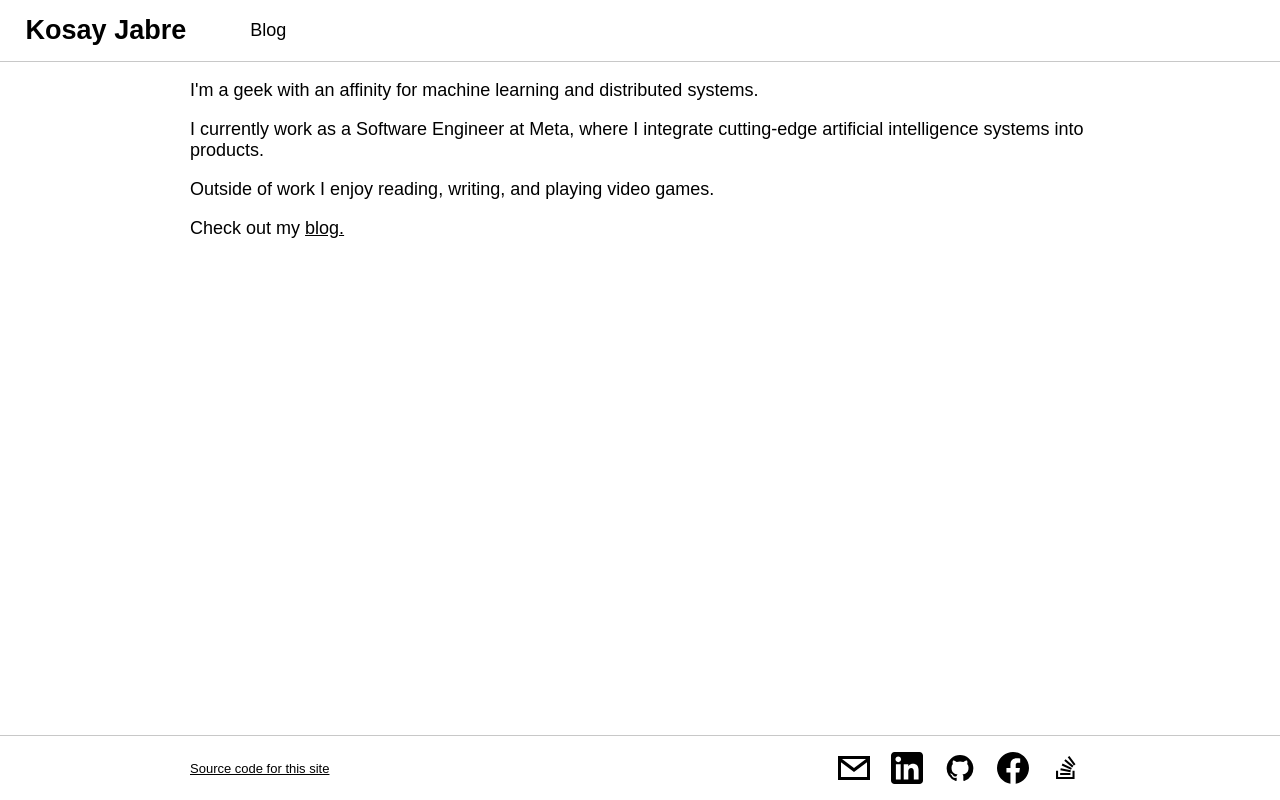
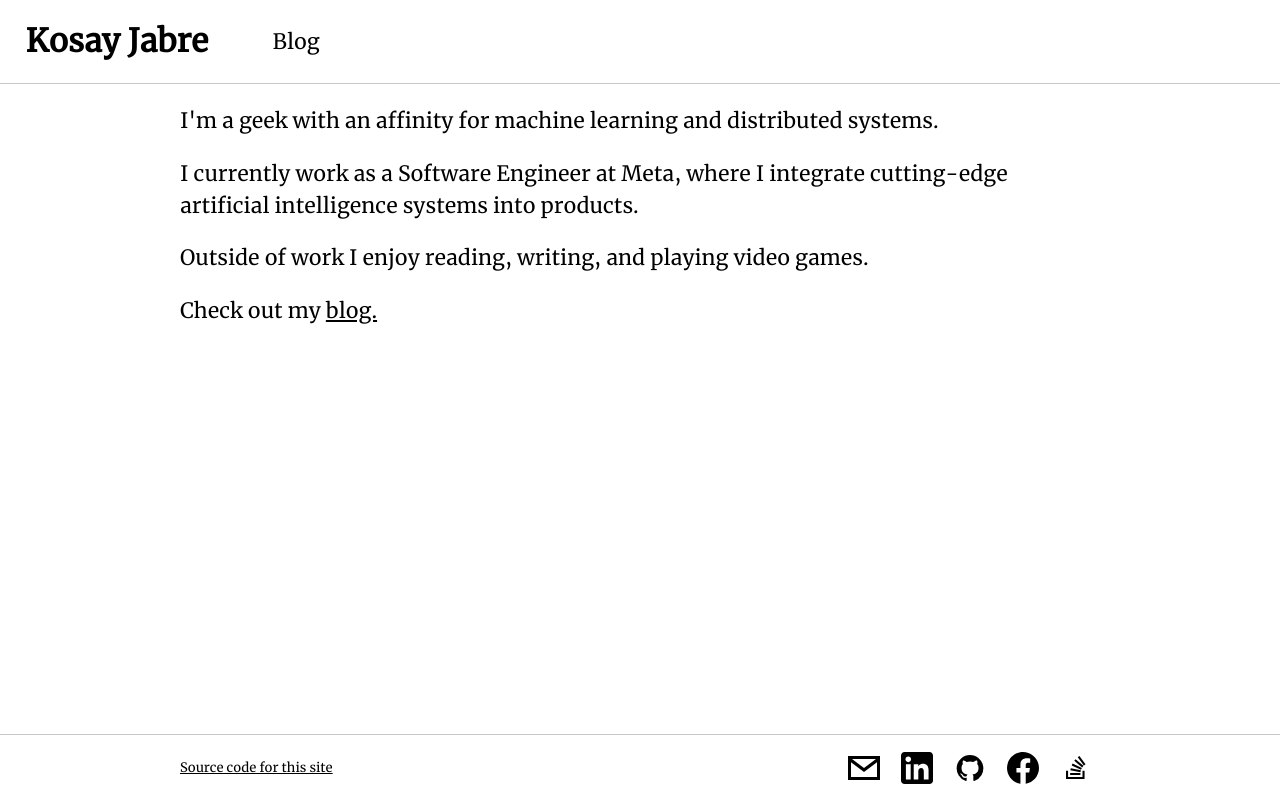
Before and after one commit to KosayJabre/kosayjabre.com, a PHP site: page / in a window 1280 px wide. Run offline with PHP 8.4, Linux system fonts and the light colour scheme.

Commit message:
Use new font + bigger text

```diff
--- a/src/styles.css
+++ b/src/styles.css
@@ -1,8 +1,20 @@
 /* General */
+@font-face {
+    font-family: 'Merriweather';
+    font-style: normal;
+    font-weight: 400;
+    font-display: auto;
+    src: url(/fonts/Merriweather-Regular.ttf) format('truetype');
+    unicode-range: U+0000-00FF, U+0131, U+0152-0153, U+02BB-02BC, U+02C6, U+02DA,
+        U+02DC, U+2000-206F, U+2074, U+20AC, U+2122, U+2191, U+2193, U+2212, U+2215,
+        U+FEFF, U+FFFD;
+}
+
 * {
     color: rgb(0, 0, 0);
-    font-family: sans-serif;
-    font-size: large;
+    font-family: 'Merriweather', sans-serif;
+    font-size: 1.15rem;
+    line-height: 1.5em;
 }
 
 body {
```
Also changed, not shown: src/fonts/Merriweather-Regular.ttf (added).
